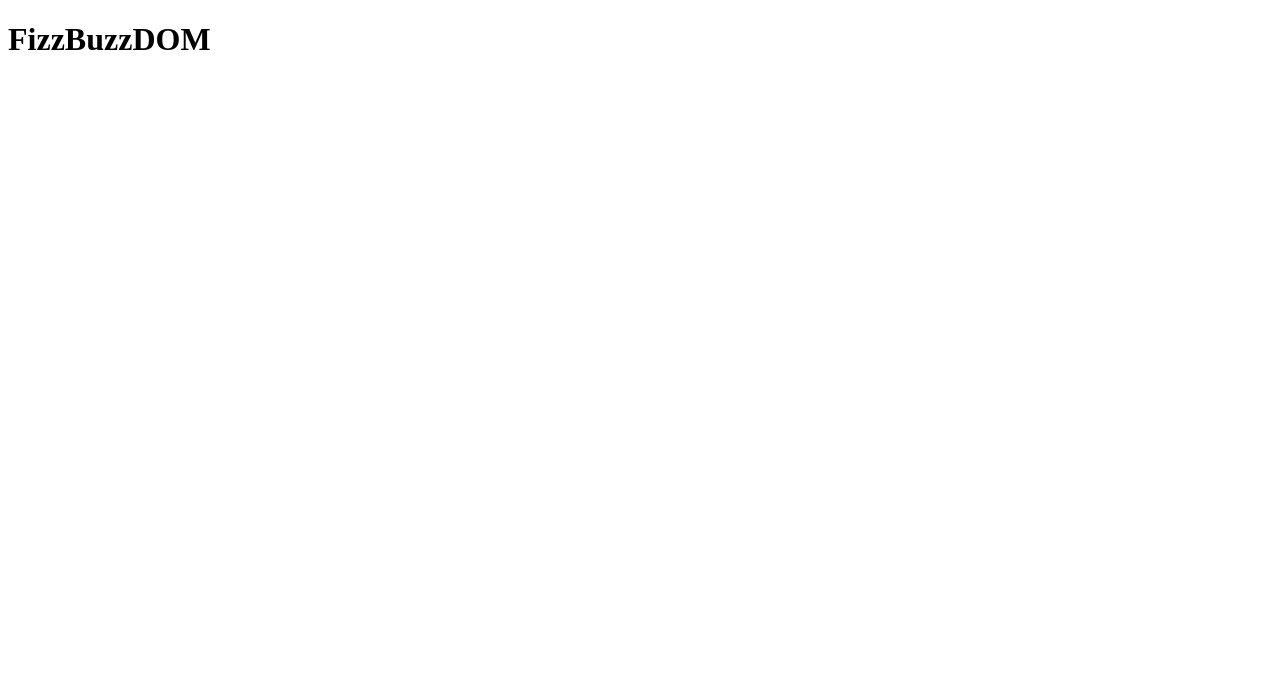
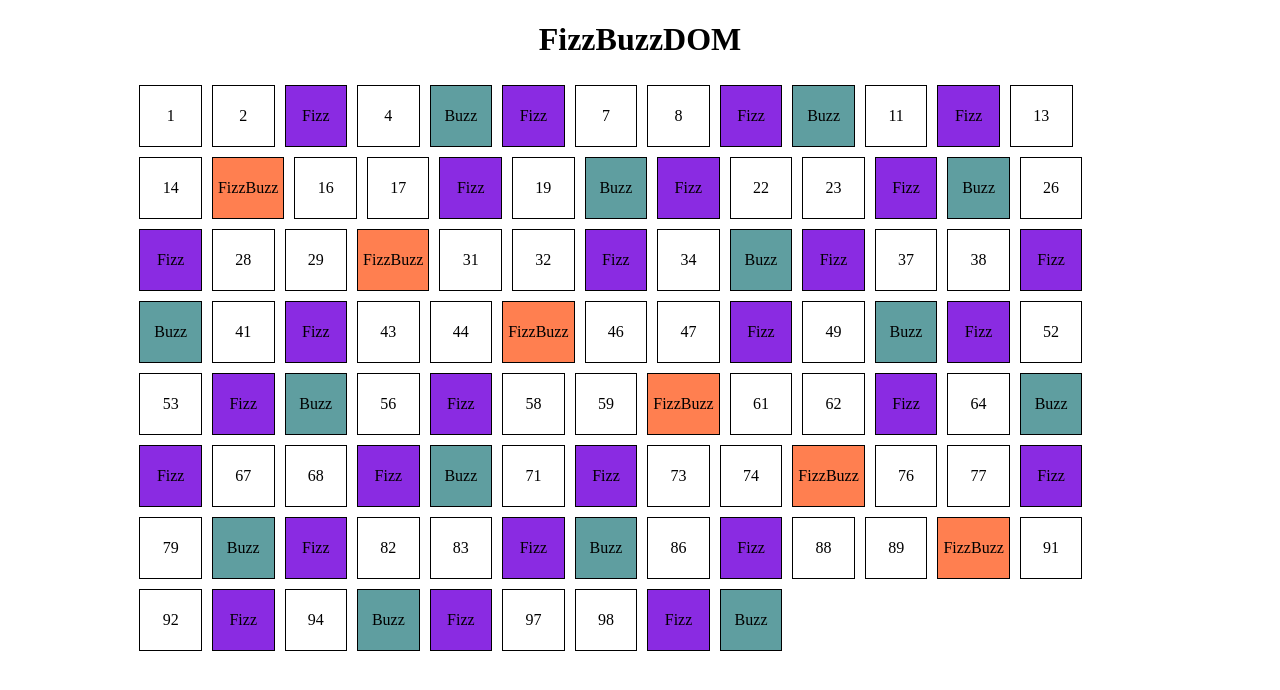
Before and after one commit to Belloni-Marco-Camillo/js-fizzbuzzdom, a plain HTML site: page index.html in a window 1280 px wide. Drawn offline with Linux system fonts and the light colour scheme.

Commit message:
final_commit

```diff
--- a/index.html
+++ b/index.html
@@ -6,6 +6,7 @@
     <meta http-equiv="X-UA-Compatible" content="IE=edge">
     <meta name="viewport" content="width=device-width, initial-scale=1.0">
     <title>Document</title>
+    <link rel="stylesheet" href="./asset/css/style.css">
 </head>
 
 <body>
@@ -14,6 +15,8 @@
         <div class="numbers">
 
         </div>
+
+        <script src="./asset/js/main.js"></script>
     </div>
 </body>
 
```
